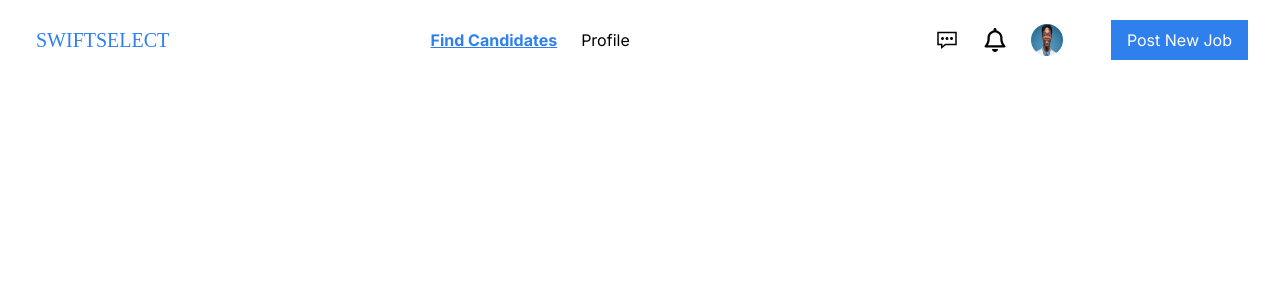
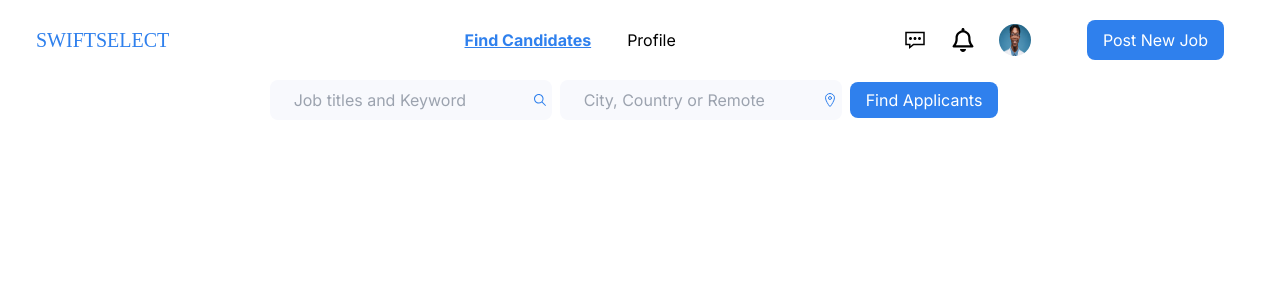
Before and after one commit to Danny4life/Mentee-Project, a React (Vite) app: page / in a window 1280 px wide. Shown: the top 300 px of the page. Built offline with nearby package versions, Linux system fonts and the light colour scheme; a web font is replaced by a local one.

Commit message:
added input fields

```diff
--- a/package.json
+++ b/package.json
@@ -10,6 +10,7 @@
     "preview": "vite preview"
   },
   "dependencies": {
+    "@fortawesome/fontawesome-svg-core": "^6.5.2",
     "@fortawesome/free-regular-svg-icons": "^6.5.2",
     "@fortawesome/react-fontawesome": "^0.2.2",
     "react": "^18.3.1",
--- a/src/App.jsx
+++ b/src/App.jsx
@@ -1,9 +1,11 @@
+import Search from "./components/Search";
 import NavBar from "./components/navbar";
 
 function App() {
   return (
     <div>
       <NavBar />
+      <Search />
     </div>
   );
 }
--- /dev/null
+++ b/src/components/Search.jsx
@@ -0,0 +1,23 @@
+import React from 'react';
+import { IoIosSearch } from "react-icons/io";
+import { IoLocationOutline } from "react-icons/io5";
+
+const Search = () => {
+  return (
+    <div className='flex justify-center relative top-15 gap-2 items-center '>
+        <div className='relative flex items-center'>
+            <input className='justify-between bg-grey-4  p- rounded-lg px-6 py-2 block focus:outline-none' type="text" placeholder='Job titles and Keyword'/>
+            <IoIosSearch className='absolute right-1 text-blue-1 cursor-pointer'/>
+        </div>
+
+        <div className='relative flex items-center'>
+            <input className='justify-between bg-grey-4  p- rounded-lg px-6 py-2 block focus:outline-none' type="text" placeholder='City, Country or Remote'/>
+            <IoLocationOutline className='absolute right-1 text-blue-1 cursor-pointer' />
+        </div>
+
+        <button className='bg-blue-1 text-white py-1.5 px-4 mr-3 rounded-lg'>Find Applicants</button>
+    </div>
+  )
+}
+
+export default Search
--- a/src/components/navbar.jsx
+++ b/src/components/navbar.jsx
@@ -12,20 +12,20 @@ const NavBar = () => {
                 <h1 className="text-blue-1 uppercase font-400 font-logo text-xl px-4">swiftselect</h1>
             </div>
 
-            <ul className='flex items-center gap-3'>
+            <ul className='flex items-center gap-6 pl-16'>
                 <li className='text-blue-1 font-bold text-base underline ' >Find Candidates</li>
                 <li className='px-3 font-400 '>Profile</li>
             </ul>
 
-            <div className='flex items-center'>
-                <div className='flex items-center py-4 px-12 gap-6 '>
+            <div className='flex items-center pr-6'>
+                <div className='flex items-center py-4 pr-14 gap-6 '>
                     <LiaCommentDots className='size-6 ' />
                     <FontAwesomeIcon icon={faBell} className='size-6' />
                     <img src={Image} alt="" className='size-8 rounded-full'/>
                 </div>
 
 
-                <button className='bg-blue-1 text-white py-2 px-4 mr-3'>Post New Job</button>
+                <button className='bg-blue-1 text-white py-2 px-4 mr-3 rounded-lg'>Post New Job</button>
             </div>
 
         </div>
--- a/tailwind.config.js
+++ b/tailwind.config.js
@@ -12,11 +12,18 @@ export default {
         'Success': '#D1FADF',
         'blue-100': '#D1E9FF',
         'grey-3': '#828282',
+        'grey-4': '#F8F9FD',
       },
 
       fontFamily: {
         logo : ["Hanalei Fill"],
-      }
+      },
+
+      spacing: {
+        '106': '106px',
+        '326': '326px',
+        '789': '789px'
+      },
     },
   },
   plugins: [],
```
Also changed, not shown: 1 other file (tests, documents, lock files or other folders).
